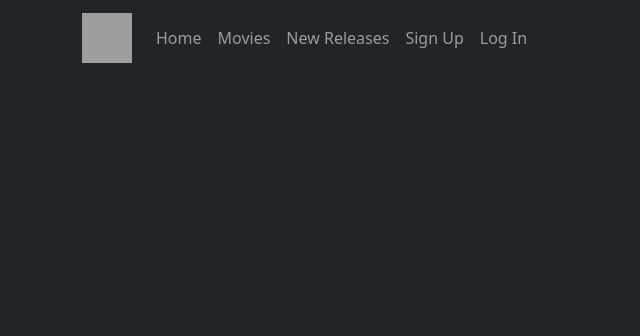
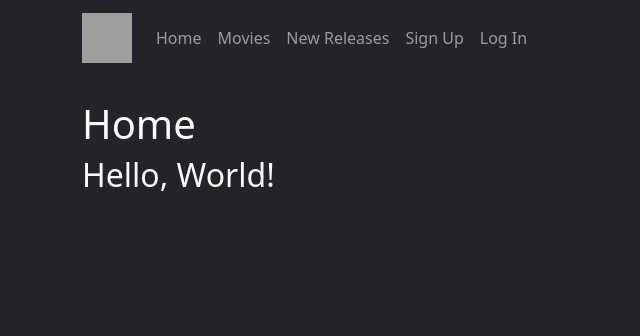
Before and after one commit to Wojciech-Przybylski/ams-group-project, a Flask app: page / in a window 1280 px wide. Shown: the top 336 px of the page, without its empty margins (0-640 px from the left). Run offline with Flask 3, Linux system fonts and the light colour scheme; grey boxes are pictures that could not be loaded.

Commit message:
Added light text so it is readable

```diff
--- a/application/templates/nav.html
+++ b/application/templates/nav.html
@@ -11,7 +11,7 @@
     <link rel="icon" type="image/x-icon" href="{{ url_for('static', filename='images/qa_logo.png') }}">
 </head>
 
-<body class="bg-dark">
+<body class="bg-dark text-light">
     <nav class="navbar navbar-expand-lg navbar-dark bg-dark">
         <div class="container">
             <a class="navbar-brand" href="/"><img src="{{ url_for('static', filename='images/qa_logo.png') }}" alt="" width="50px" height="50px"></a>
```
